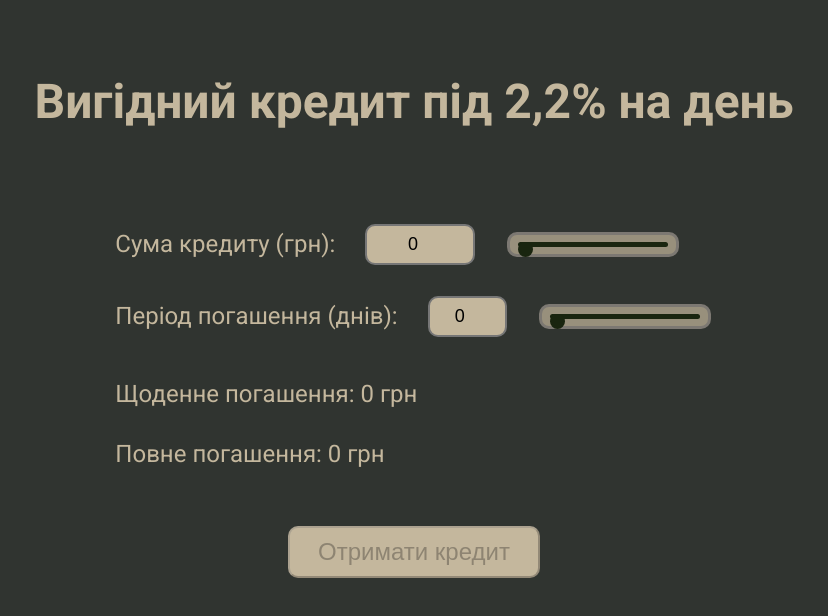
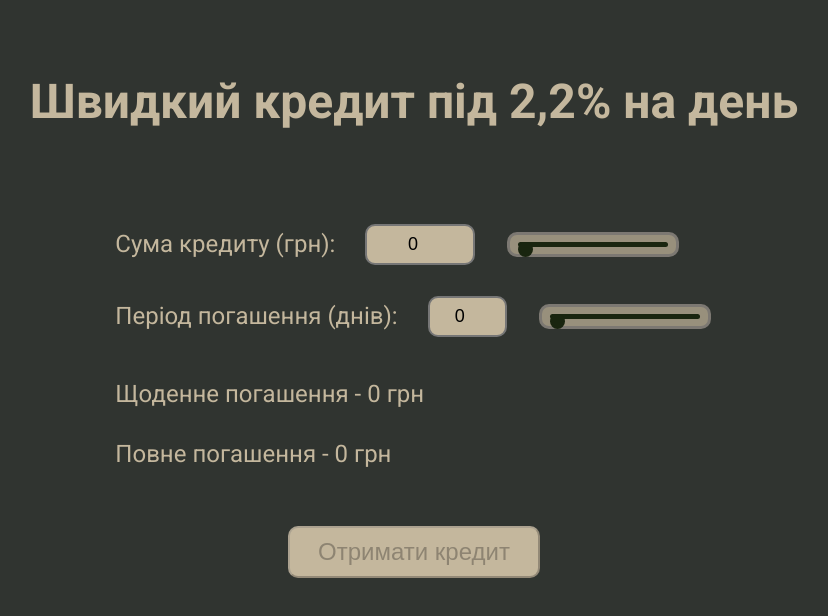
Before and after one commit to Adelina515/test-task-calculator, a plain HTML site: page calculator/index.html in a window 1280 px wide. Shown: the whole page, without its empty margins (226-1054 px from the left). Drawn offline with Linux system fonts and the light colour scheme.

Commit message:
add text

```diff
--- a/calculator/index.html
+++ b/calculator/index.html
@@ -14,7 +14,7 @@
     <link rel="stylesheet" href="calculator.css" />
   </head>
   <body>
-    <h1 class="head">Вигідний кредит під 2,2% на день</h1>
+    <h1 class="head">Швидкий кредит під 2,2% на день</h1>
 
     <form class="login-form">
       <div class="wraper-box">
@@ -62,10 +62,12 @@
         /><br /><br />
       </div>
       <p class="result">
-        Щоденне погашення: <span id="result-day">0</span> грн
+        Щоденне погашення - <span id="result-day">0</span> грн
       </p>
 
-      <p class="result">Повне погашення: <span id="result-over">0</span> грн</p>
+      <p class="result">
+        Повне погашення - <span id="result-over">0</span> грн
+      </p>
       <div class="wrap-btn">
         <button type="submit" id="pass-credit" disabled>Отримати кредит</button>
       </div>
```
